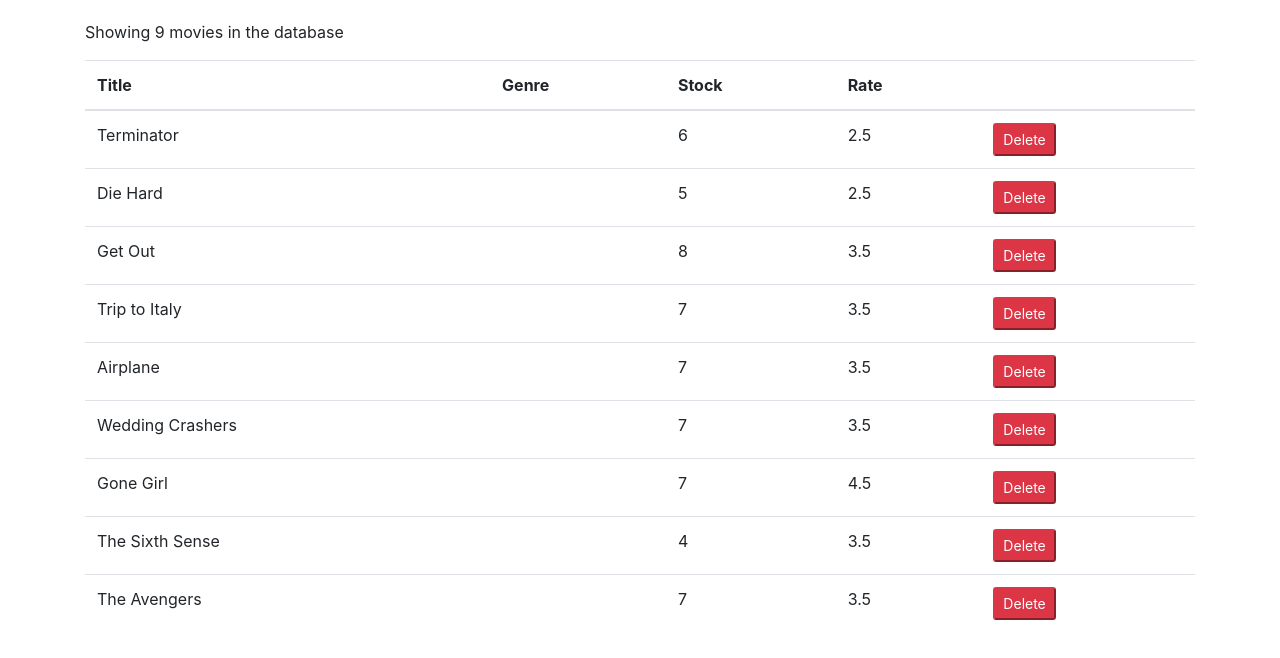
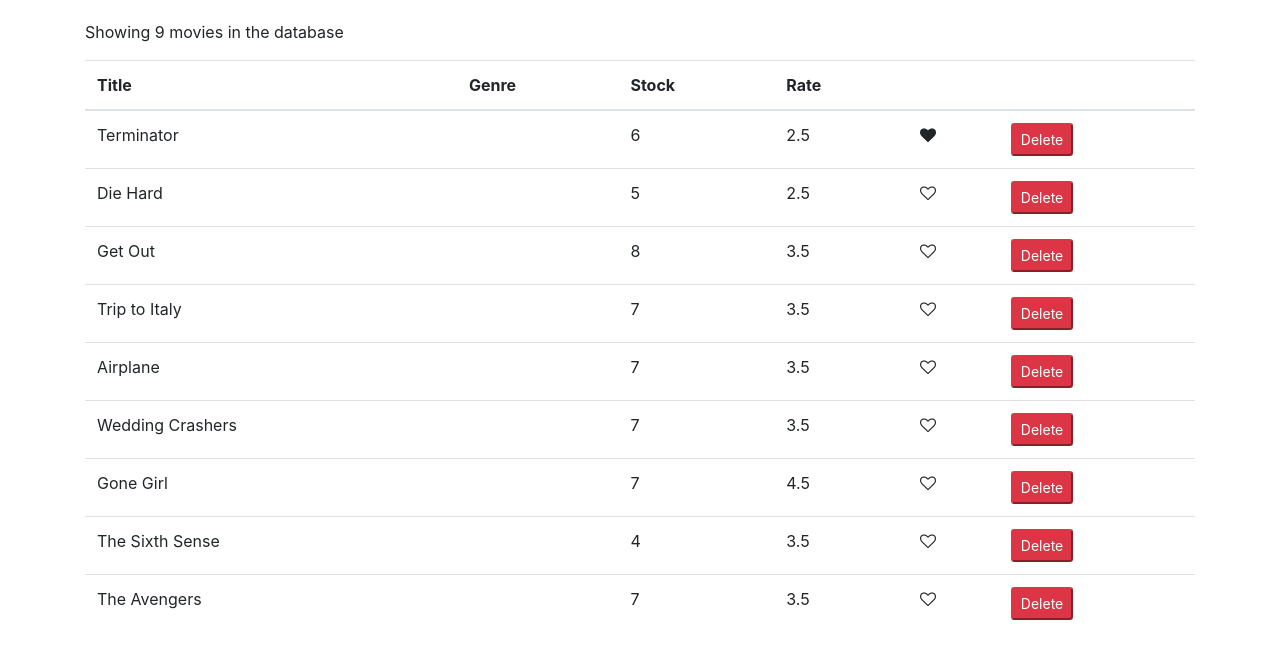
Before and after one commit to kevin-d-mcewan/react-vidly-movie-service, a React (Create React App) app in the folder vidly/: page / in a window 1280 px wide. Shown: the top 658 px of the page. Built offline with nearby package versions, Linux system fonts and the light colour scheme.

Commit message:
added liked component with heart icon

```diff
--- /dev/null
+++ b/vidly/src/components/common/like.jsx
@@ -0,0 +1,17 @@
+import React, { Component } from "react";
+
+/* Interface of the Component */
+
+// Input: liked: boolean.
+
+// Output: onClick
+
+class Like extends Component {
+  render() {
+    let classes = "fa fa-heart";
+    if (!this.props.liked) classes += "-o";
+    return <i className={classes} aria-hidden="true"></i>;
+  }
+}
+
+export default Like;
--- a/vidly/src/components/movies.jsx
+++ b/vidly/src/components/movies.jsx
@@ -1,9 +1,10 @@
-import React, { Component } from 'react';
-import { getMovies } from '../services/fakeMovieService';
+import React, { Component } from "react";
+import { getMovies } from "../services/fakeMovieService";
+import Like from "./common/like";
 
 class Movies extends Component {
   state = {
-    movies: getMovies()
+    movies: getMovies(),
   };
 
   // in filter arrow function we are getting all the movies except the one we are
@@ -13,13 +14,13 @@
   // where it says movies: movies (key: id) are the same we can just make it say movies
   // correct way is 'this.setState({ movies });'
   handleDelete = (movie) => {
-		const movies = this.state.movies.filter(m => m._id !== movie._id);
+    const movies = this.state.movies.filter((m) => m._id !== movie._id);
     this.setState({ movies: movies });
-	}
+  };
 
   render() {
     // We will be peaking the length property making it equal to 'this.state.movies.length'
-    const {length: moviesCount} = this.state.movies;
+    const { length: moviesCount } = this.state.movies;
 
     if (moviesCount === 0) return <p>There are no movies in the database</p>;
 
@@ -36,6 +37,7 @@
               <th>Stock</th>
               <th>Rate</th>
               <th></th>
+              <th></th>
             </tr>
           </thead>
           <tbody>
@@ -44,23 +46,30 @@
 
             {/* we are doing <tr key={movie._id} to give each child element a unique id. the underscore is the
             unique id for each child element*/}
-            {this.state.movies.map(movie => (
+            {this.state.movies.map((movie) => (
               <tr key={movie._id}>
                 <td>{movie.title}</td>
                 <td>{movie.genre.main}</td>
                 <td>{movie.numberInStock}</td>
                 <td>{movie.dailyRentalRate}</td>
                 <td>
+                  <Like liked={movie.liked} />
+                </td>
+                <td>
                   {/* Handle the on click event for deleting a movie */}
-                  <button onClick={() => this.handleDelete(movie)} className="bt btn-danger btn-sm">Delete</button>
+                  <button
+                    onClick={() => this.handleDelete(movie)}
+                    className="bt btn-danger btn-sm"
+                  >
+                    Delete
+                  </button>
                 </td>
               </tr>
             ))}
-
           </tbody>
         </table>
       </React.Fragment>
-    )
+    );
   }
 }
 
--- a/vidly/src/services/fakeMovieService.js
+++ b/vidly/src/services/fakeMovieService.js
@@ -7,64 +7,65 @@
     genre: { _id: "5b21ca3eeb7f6fbccd471818", name: "Action" },
     numberInStock: 6,
     dailyRentalRate: 2.5,
-    publishDate: "2018-01-03T19:04:28.809Z"
+    publishDate: "2018-01-03T19:04:28.809Z",
+    liked: true,
   },
   {
     _id: "5b21ca3eeb7f6fbccd471816",
     title: "Die Hard",
     genre: { _id: "5b21ca3eeb7f6fbccd471818", name: "Action" },
     numberInStock: 5,
-    dailyRentalRate: 2.5
+    dailyRentalRate: 2.5,
   },
   {
     _id: "5b21ca3eeb7f6fbccd471817",
     title: "Get Out",
     genre: { _id: "5b21ca3eeb7f6fbccd471820", name: "Thriller" },
     numberInStock: 8,
-    dailyRentalRate: 3.5
+    dailyRentalRate: 3.5,
   },
   {
     _id: "5b21ca3eeb7f6fbccd471819",
     title: "Trip to Italy",
     genre: { _id: "5b21ca3eeb7f6fbccd471814", name: "Comedy" },
     numberInStock: 7,
-    dailyRentalRate: 3.5
+    dailyRentalRate: 3.5,
   },
   {
     _id: "5b21ca3eeb7f6fbccd47181a",
     title: "Airplane",
     genre: { _id: "5b21ca3eeb7f6fbccd471814", name: "Comedy" },
     numberInStock: 7,
-    dailyRentalRate: 3.5
+    dailyRentalRate: 3.5,
   },
   {
     _id: "5b21ca3eeb7f6fbccd47181b",
     title: "Wedding Crashers",
     genre: { _id: "5b21ca3eeb7f6fbccd471814", name: "Comedy" },
     numberInStock: 7,
-    dailyRentalRate: 3.5
+    dailyRentalRate: 3.5,
   },
   {
     _id: "5b21ca3eeb7f6fbccd47181e",
     title: "Gone Girl",
     genre: { _id: "5b21ca3eeb7f6fbccd471820", name: "Thriller" },
     numberInStock: 7,
-    dailyRentalRate: 4.5
+    dailyRentalRate: 4.5,
   },
   {
     _id: "5b21ca3eeb7f6fbccd47181f",
     title: "The Sixth Sense",
     genre: { _id: "5b21ca3eeb7f6fbccd471820", name: "Thriller" },
     numberInStock: 4,
-    dailyRentalRate: 3.5
+    dailyRentalRate: 3.5,
   },
   {
     _id: "5b21ca3eeb7f6fbccd471821",
     title: "The Avengers",
     genre: { _id: "5b21ca3eeb7f6fbccd471818", name: "Action" },
     numberInStock: 7,
-    dailyRentalRate: 3.5
-  }
+    dailyRentalRate: 3.5,
+  },
 ];
 
 export function getMovies() {
@@ -72,13 +73,13 @@
 }
 
 export function getMovie(id) {
-  return movies.find(m => m._id === id);
+  return movies.find((m) => m._id === id);
 }
 
 export function saveMovie(movie) {
-  let movieInDb = movies.find(m => m._id === movie._id) || {};
+  let movieInDb = movies.find((m) => m._id === movie._id) || {};
   movieInDb.name = movie.name;
-  movieInDb.genre = genresAPI.genres.find(g => g._id === movie.genreId);
+  movieInDb.genre = genresAPI.genres.find((g) => g._id === movie.genreId);
   movieInDb.numberInStock = movie.numberInStock;
   movieInDb.dailyRentalRate = movie.dailyRentalRate;
 
@@ -91,7 +92,7 @@
 }
 
 export function deleteMovie(id) {
-  let movieInDb = movies.find(m => m._id === id);
+  let movieInDb = movies.find((m) => m._id === id);
   movies.splice(movies.indexOf(movieInDb), 1);
   return movieInDb;
 }
```
Lines whose indentation alone changed are shown as unchanged.
